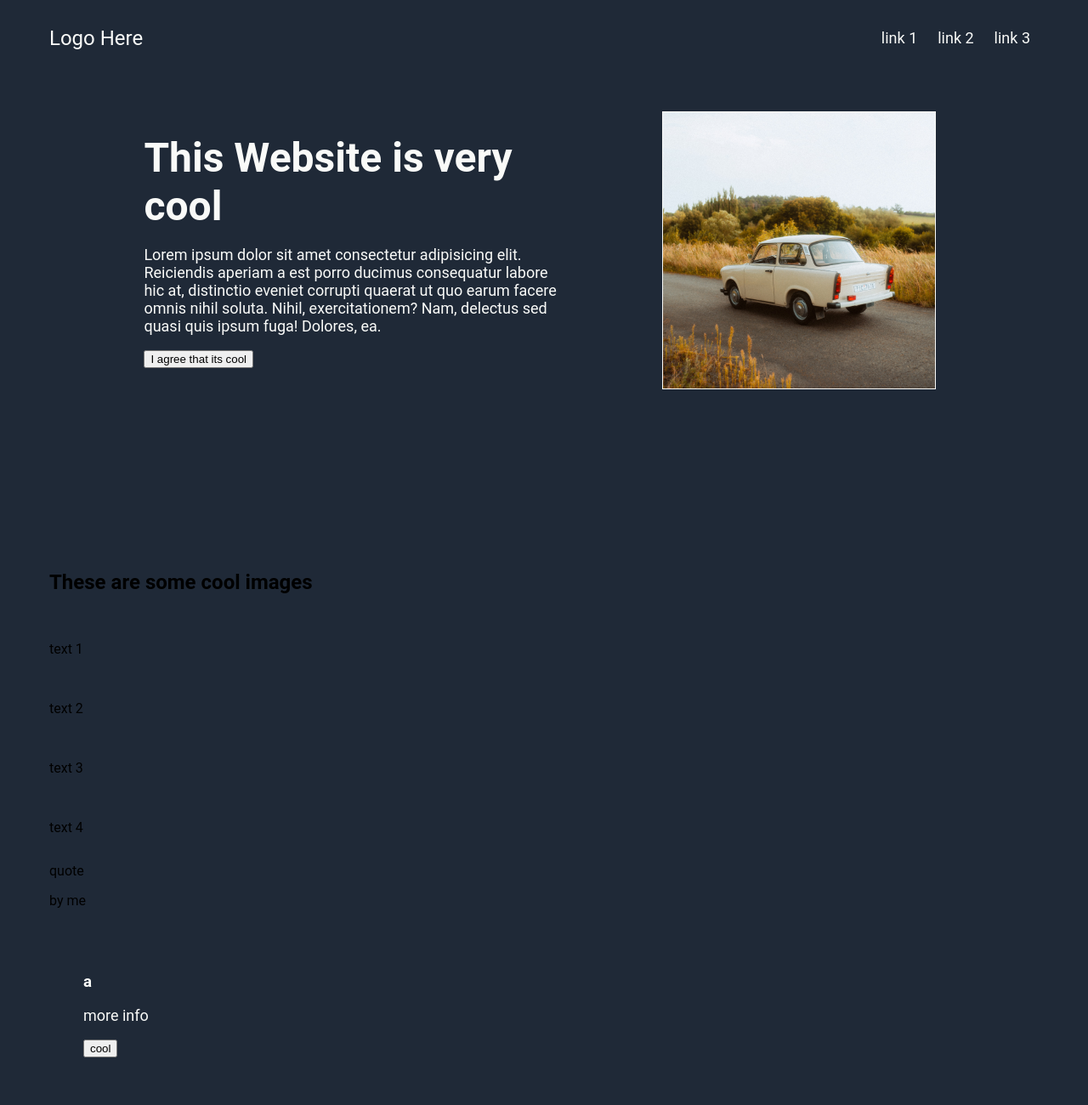
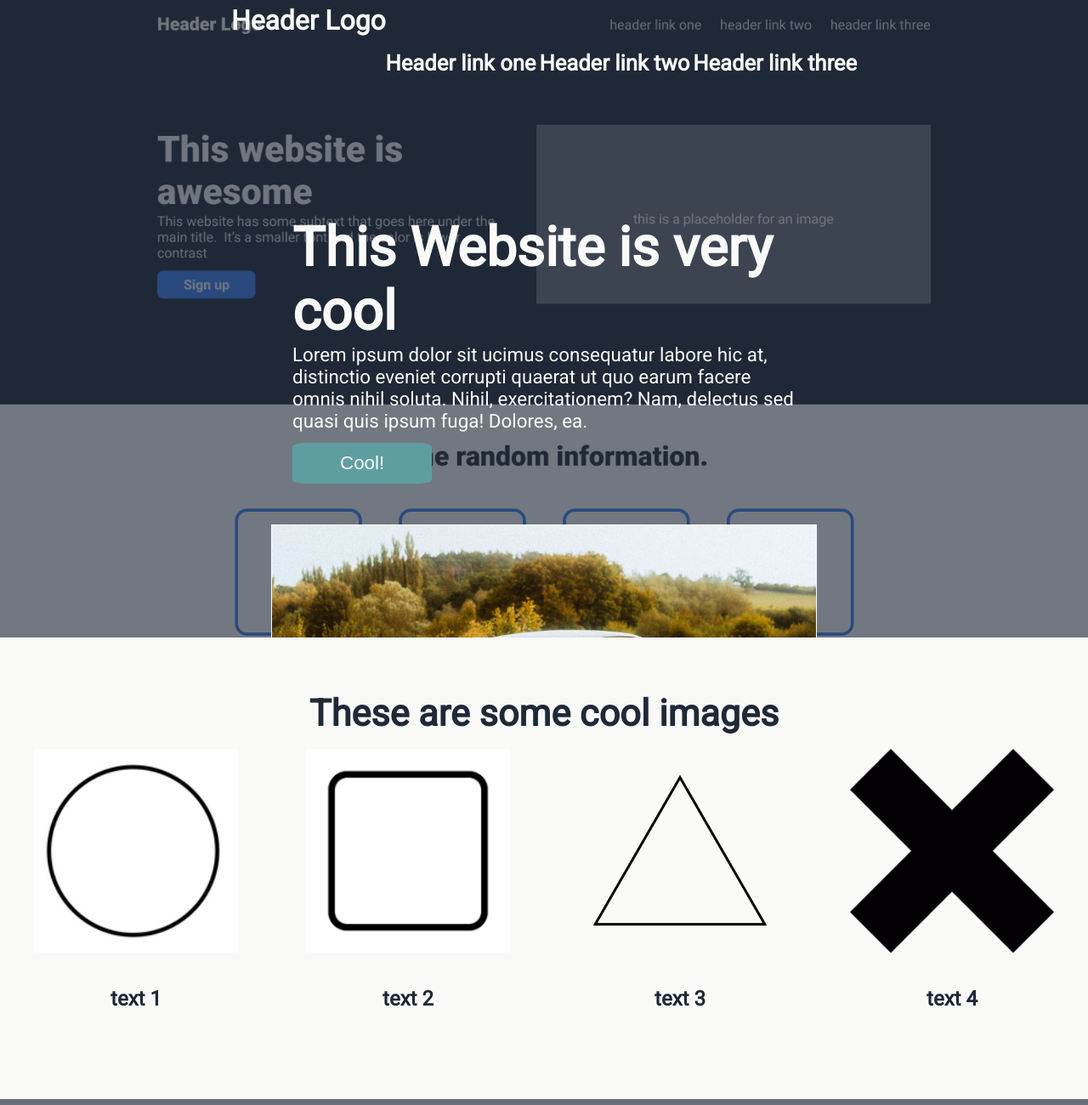
Before and after one commit to DoubleVadd/landing-page, a plain HTML site: page index.html in a window 1280 px wide. Shown: the top 1300 px of the page at 85% size. Drawn offline with Linux system fonts and the light colour scheme.

Commit message:
Changed unit and style sheet, added images

```diff
--- a/index.html
+++ b/index.html
@@ -4,23 +4,25 @@
     <meta charset="UTF-8">
     <meta name="viewport" content="width=device-width, initial-scale=1.0">
     <link rel="stylesheet" href="style.css">
+    <link href='https://fonts.googleapis.com/css?family=Roboto' rel='stylesheet'>
     <title>Cool Landing Page</title>
 </head>
 <body>
     <header>
-        <div class="logo">Logo Here</div>
+        <div class="logo"><h3>Header Logo</h1></div>
         <ul class="header-links">
-            <a href="">link 1</a>
-            <a href="">link 2</a>
-            <a href="">link 3</a>
+            <a href="">Header link one</a>
+            <a href="">Header link two</a>
+            <a href="">Header link three</a>
         </ul>
     </header>
+
     <div class="highlight">
         <div class="container">
             <div class="description">
                 <h1>This Website is very cool</h1>
-                <p>Lorem ipsum dolor sit amet consectetur adipisicing elit. Reiciendis aperiam a est porro ducimus consequatur labore hic at, distinctio eveniet corrupti quaerat ut quo earum facere omnis nihil soluta. Nihil, exercitationem? Nam, delectus sed quasi quis ipsum fuga! Dolores, ea.</p>
-                <button>I agree that its cool</button>
+                <p>Lorem ipsum dolor sit ucimus consequatur labore hic at, distinctio eveniet corrupti quaerat ut quo earum facere omnis nihil soluta. Nihil, exercitationem? Nam, delectus sed quasi quis ipsum fuga! Dolores, ea.</p>
+                <button>Cool!</button>
             </div>
             <img id="highlight" src="./images/vaclav-pechar-66dkmg_b_8o-unsplash.jpg" alt="car">
         </div>
@@ -29,19 +31,19 @@
         <h2>These are some cool images</h2>
         <div class="infocard">
             <div class="cards">
-                <img src="" alt="">
+                <img src="./images/circle.png" alt="circle">
                 <p>text 1</p>
             </div>
             <div class="cards">
-                <img src="" alt="">
+                <img src="./images/square.png" alt="square">
                 <p>text 2</p>
             </div>
             <div class="cards">
-                <img src="" alt="">
+                <img src="./images/triangle.png" alt="triangle">
                 <p>text 3</p>
             </div>
             <div class="cards">
-                <img src="" alt="">
+                <img src="./images/x.png" alt="X">
                 <p>text 4</p>
             </div>
         </div>
--- a/style.css
+++ b/style.css
@@ -1,68 +1,143 @@
 body{
     background-color: #1F2937;
     font-family: 'Roboto', Arial, Helvetica, sans-serif;
-    padding: 10px 50px;
+    padding: 0rem;
+    margin: 0%;
     display: flex;
     flex-direction: column;
+    background-image: url('./images/01.png');
+    background-repeat: no-repeat;
+    background-size: 100% auto;
 
 }
 
 header{
     display: flex;
+    flex-wrap: wrap;
     color: #F9FAF8;
     justify-content:flex-end;
-    width: 100%;
+    align-items: center;
+    padding: 0.3rem 17rem;
+}
+
+.header-links{
+    padding: 0rem;
 }
 
 .logo {
     color: #F9FAF8;
-    font-size: 24px;
+    font-size: 1.7rem;
     margin-right: auto;
-    align-self: center;
 }
 
-a{
+.logo h3{
+    margin: 0;
+    font-weight: bolder;
+}
+
+.header-links a{
+    margin-top: 0;
     text-decoration: none;
     color: #F9FAF8;
-    font-size: 18px;
-    margin: 10px;
+    font-weight: bold;
+    font-size: 1.6rem;
 }
 
 .highlight{
-    padding: 40px;
-    height: 500px;
+    padding: 9rem 17rem;
+    height: 22rem;
     color: #F9FAF8;
+    /* background-color: blue; */
 }
 
 .highlight .container{
-    padding: 10px;
     display: flex;
-    gap: 100px;
+    flex-wrap: wrap;
+    gap: 3em;
     overflow: hidden;
     justify-content: center;
     align-items: center;
 }
 
 .highlight h1{
-    font-size: 48px;
-    font-style: bold;
-    margin: 0px;
+    font-size: 4rem;
+    margin: 0;
+    max-width: 37em;
 }
 
 .description{
-    flex-shrink: 10;
-    max-width: 500px;
+    max-width: 37em;
 }
 
 .highlight p{
-    font-size: 18px;
-    flex-shrink: 1;
+    font-size: 1.4em;
+    margin: 0;
 }
 
 #highlight{
-    width: 30%;
-    margin: 10px;
-    height: 325px;
+    width: 40em;
+    height: 20em;
     object-fit: cover;
     border: #F9FAF8 1px solid;
 }
+
+.container button{
+    font-size: 1.4em;
+    font-style: bolder;
+    padding: 0.5em 2.5em;
+    background-color: cadetblue;
+    color: #F9FAF8;
+    margin-top: 0.6em;
+    border-style: none;
+    border-radius: 10%;
+}
+
+.container button:hover{
+    background-color: wheat;
+    color: dimgrey;
+
+}
+
+.info{
+    background-color:#F9FAF8;
+    height: fit-content;
+    padding: 4em;
+    display: flex;
+    flex-direction: column;
+    align-items: center;
+}
+
+.info h2{
+    color: #1F2937;
+    font-size: 2.7rem;
+    margin: 0;
+}
+
+.infocard{
+    display: flex;
+    flex-wrap: wrap;
+    width: 80rem;
+    height: fit-content;
+    justify-content: space-around;
+}
+
+.cards{
+    padding: 1em;
+    flex-wrap: wrap;
+    display: flex;
+    flex-direction: column;
+    align-items: center;
+    gap: 1em;
+}
+
+.cards img{
+    height: 15em;
+    width: 15em;
+    object-fit: cover;
+}
+
+.cards p{
+    color: #1F2937;
+    font-weight: 700;
+    font-size: 1.5em;
+}
```
Also changed, not shown: images/01.png (added), images/circle.png (added), images/square.png (added), images/triangle.png (added), images/x.png (added).
